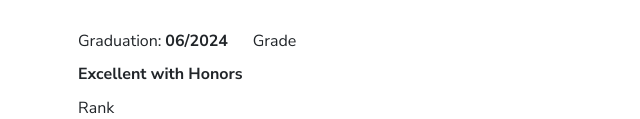
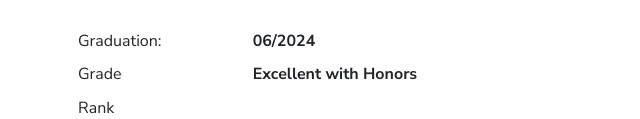
Before and after one commit to RamziSheishaa/RamziSheishaa.github.io, a plain HTML site: page index.html in a window 1280 px wide. Shown: the part 1121-1240 px from the top of the page, without its empty margins (50-690 px from the left). Drawn offline with Linux system fonts and the light colour scheme.

Commit message:
Update index.html

```diff
--- a/index.html
+++ b/index.html
@@ -120,10 +120,10 @@
         <h2 class="h4 my-2">Hello! I’m Ramzi Sheishaa.</h2>
         <p>Junior accountant and CMA candidate with technical expertise developed through project work, various internships, and competitions covering financial analysis, banking, and investment accounting. Seeking to leverage experience in the different fields of the financial sector as a committed professional within a reputable organization. Committed to adding value through high-quality work, problem identification, and continuing education toward full CMA certification and beyond.</p>
        <div class="row mt-3">
-          <div class="col-sm-2">
+          <div class="col-sm-4">
             <div class="pb-1">Graduation:</div>
           </div>
-          <div class="col-sm-2">
+          <div class="col-sm-8">
             <div class="pb-1 fw-bolder"> 06/2024</div>
           </div>
           <div class="col-sm-4">
```
